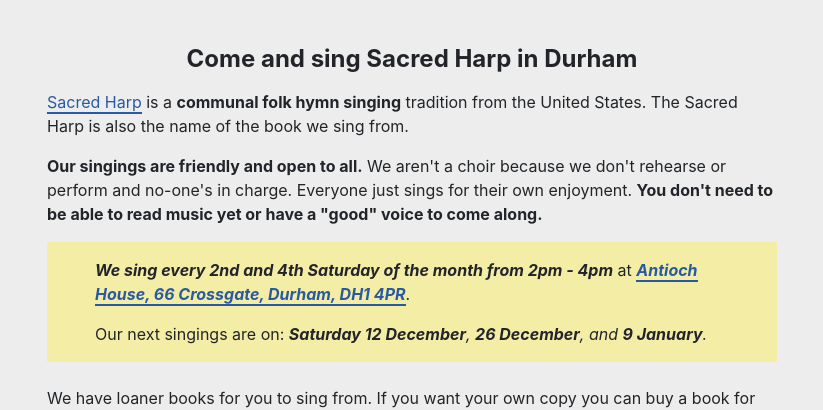
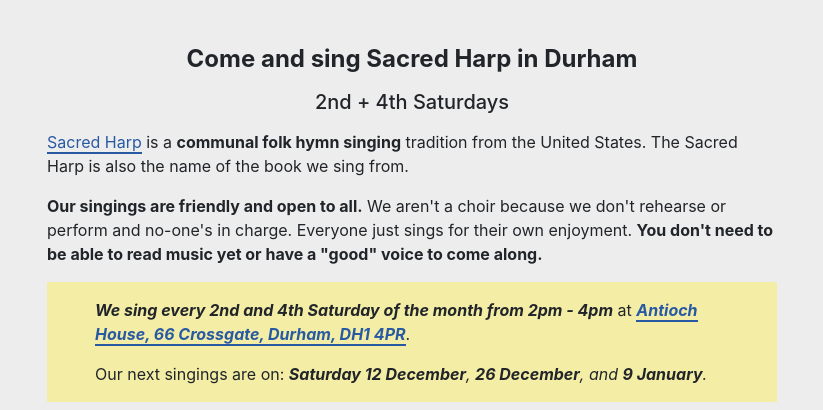
Before and after one commit to durhamsacredharp/durham-sacred-harp, an Eleventy site: page pages/home.md in a window 1280 px wide. Shown: the part 408-818 px from the top of the page, without its empty margins (228-1051 px from the left). Built offline with nearby package versions, Linux system fonts and the light colour scheme; Eleventy itself is replaced by a stand-in of ours; files that its build step writes are made by us from their sources.

Commit message:
Update introduction.njk

```diff
--- a/_includes/sections/introduction.njk
+++ b/_includes/sections/introduction.njk
@@ -1,5 +1,7 @@
 <h4 class="text-center">
     <strong>{{ sections_text.introduction.tagline | markdownify | safe }}</strong>
 </h4>
-
+<h5 class="text-center">
+    {{ sections_text.introduction.second_tagline | markdownify | safe }}
+</h5>
 {{ sections_text.introduction.text | markdownify | safe }}
```
